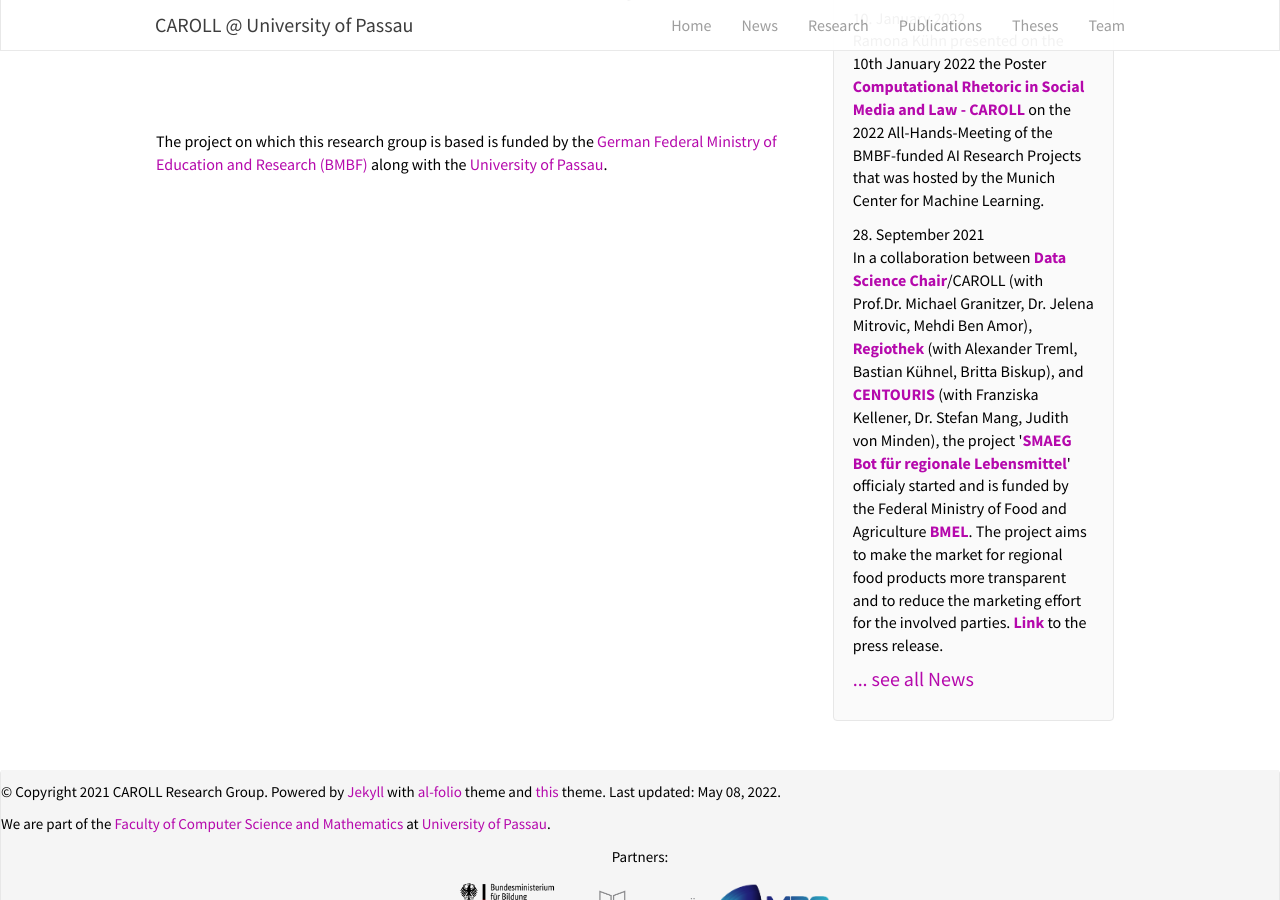
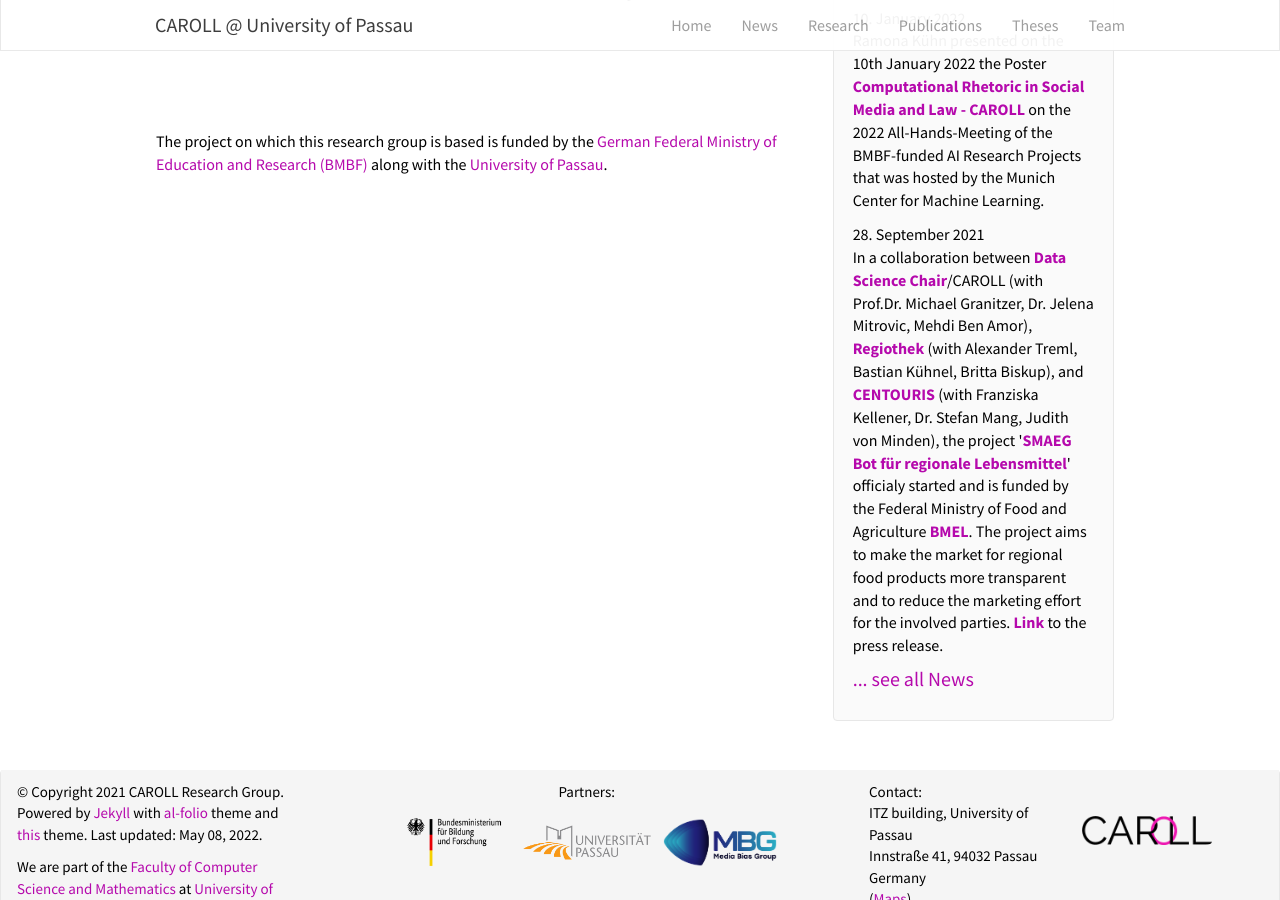
Before and after one commit to ca-roll/ca-roll.github.io, a Jekyll site: the page built from _pages/home.md, in a window 1280 px wide and 900 px high, scrolled down 526 px. Built offline with Jekyll 4.4.1, drawn with Linux system fonts in a browser that asks for light colours; nearby versions of some CDN libraries; library files that are not in the unit come from our copies.

Commit message:
Update footer.html

```diff
--- a/_includes/footer.html
+++ b/_includes/footer.html
@@ -2,14 +2,14 @@
   <div class="panel-footer">
 	<div class="container-fluid-2">
 	  <div class="row" style="font-size: 1.5rem;">
-		<div class="col-sm-auto">
+		<div class="col-sm-3">
 
 		  <p>&copy Copyright 2021 CAROLL Research Group. Powered by <a href="https://jekyllrb.com">Jekyll</a> with <a href="https://github.com/alshedivat/al-folio">al-folio</a> theme and <a href="https://github.com/mpa139/allanlab">this</a> theme.
 		  Last updated: {{ "now" | date: '%B %d, %Y' }}.<br /></p>
 		   <p>We are part of the <a href="https://www.fim.uni-passau.de">Faculty of Computer Science and Mathematics</a> at <a href="https://www.uni-passau.de/en/">University of Passau</a>.</p>
 
 		</div>
-		<div class="col-sm-auto" style="text-align:center">
+		<div class="col-sm-5" style="text-align:center">
 <!--		  This project is funded by the <a href="https://www.bmbf.de">German Federal Ministry of Education and Research (BMBF)</a>.-->
 		  Partners:
 		  {% if site.display_sponsors %}
@@ -21,7 +21,7 @@
 		  {% endif %}
 
 		</div>
-		<div class="col-sm-auto">
+		<div class="col-sm-2">
 		  Contact:<br />
 		  ITZ building, University of Passau<br />
 		  Innstraße 41,
@@ -29,7 +29,7 @@
 		  Germany <br />
             (<a href="https://goo.gl/maps/tAUGNRyTeAAtGkdG8">Maps</a>)
 		</div>
-		<div class="col-sm-auto">
+		<div class="col-sm-2">
 		  <img src="{{ site.url }}{{ site.baseurl }}/images/logopic/caroll.png" style="width: 130px">
 		</div>
 	  </div>
```
